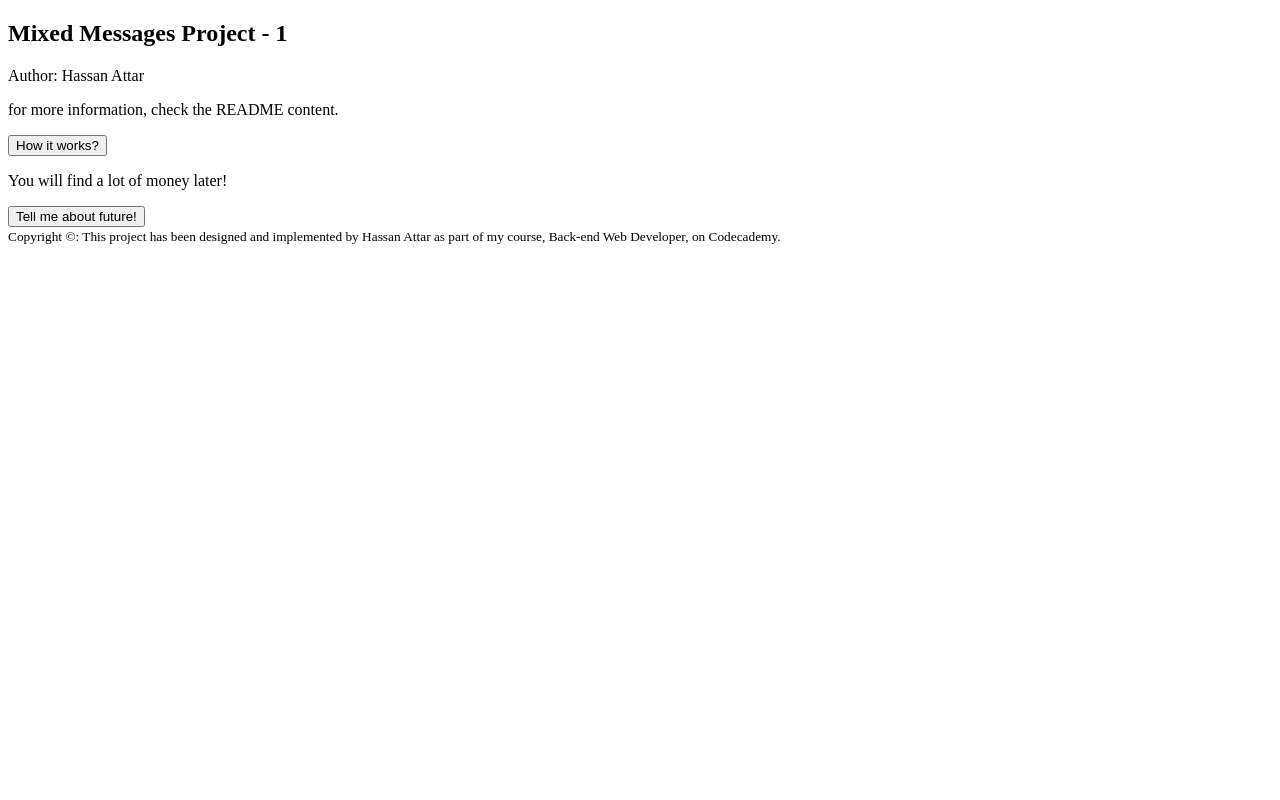
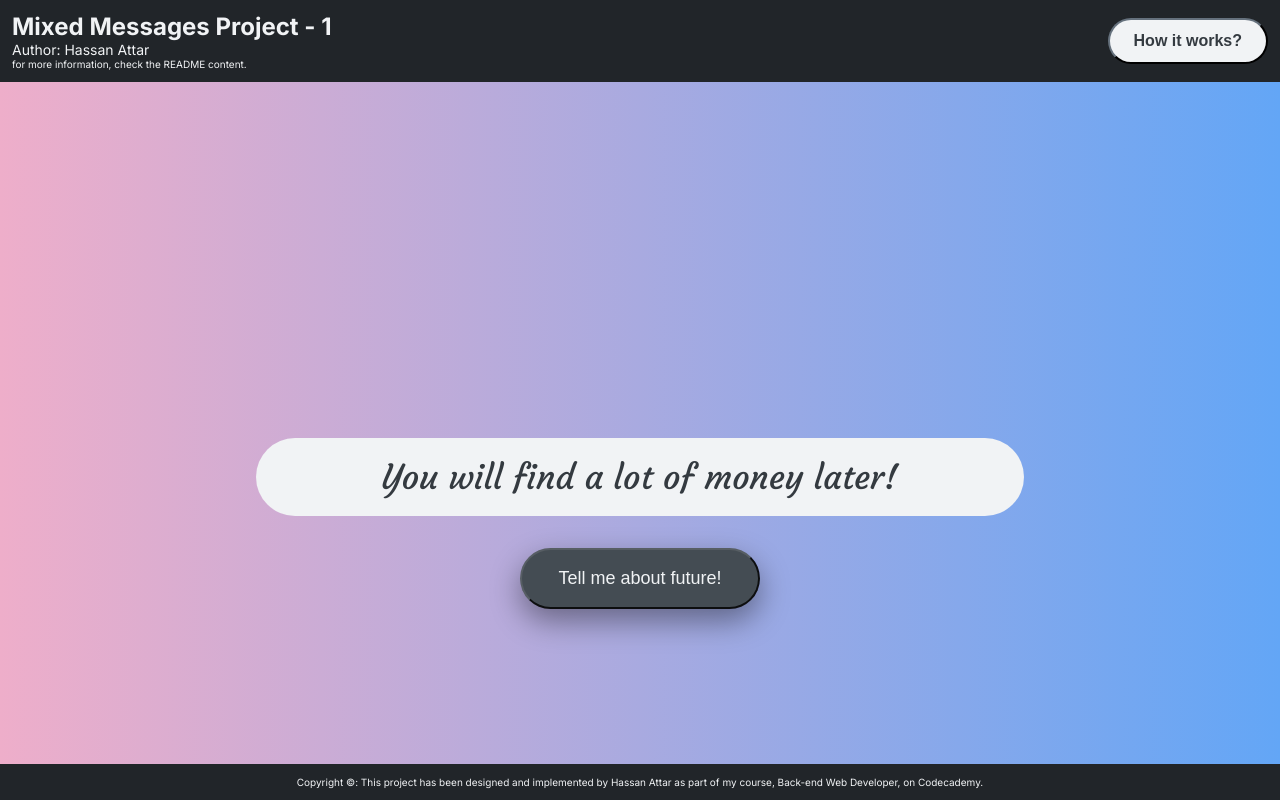
Before and after one commit to hassan-attar/Mixed-Messages-Project, a plain HTML site: page index.html in a window 1280 px wide. Drawn offline with Linux system fonts and the light colour scheme.

Commit message:
Add css and modified HTML

```diff
--- a/index.html
+++ b/index.html
@@ -4,6 +4,13 @@
     <meta charset="UTF-8" />
     <meta http-equiv="X-UA-Compatible" content="IE=edge" />
     <meta name="viewport" content="width=device-width, initial-scale=1.0" />
+    <!-- Insertig google fonts -->
+    <link rel="preconnect" href="https://fonts.googleapis.com" />
+    <link rel="preconnect" href="https://fonts.gstatic.com" crossorigin />
+    <link
+      href="https://fonts.googleapis.com/css2?family=Courgette&family=Inter:wght@400;500;600;700;800&display=swap"
+      rel="stylesheet"
+    />
     <link rel="stylesheet" href="style.css" />
     <script src="script.js" defer></script>
     <title>Mixed Messages Project</title>
@@ -12,8 +19,8 @@
     <header>
       <section class="Intro">
         <h1>Mixed Messages Project - 1</h1>
-        <p>Author: Hassan Attar</p>
-        <p>for more information, check the README content.</p>
+        <p class="author">Author: Hassan Attar</p>
+        <p class="readme">for more information, check the README content.</p>
       </section>
       <button class="explanation">How it works?</button>
     </header>
--- a/style.css
+++ b/style.css
@@ -0,0 +1,113 @@
+* {
+  box-sizing: border-box;
+  margin: 0;
+  padding: 0;
+}
+html {
+  font-size: 62.5%;
+}
+body {
+  font-family: "Inter", sans-serif;
+  color: #343a40;
+  height: 100vh;
+  display: grid;
+  grid-template-columns: 1fr;
+  grid-template-rows: auto 1fr auto;
+}
+
+/* Heading */
+header {
+  background-color: #212529;
+  color: #f1f3f5;
+  display: flex;
+  align-items: center;
+  justify-content: space-between;
+  padding: 1.2rem;
+}
+
+.explanation {
+  background-color: #f1f3f5;
+  padding: 1.2rem 2.4rem;
+  border-radius: 2.4rem;
+  font-size: 1.6rem;
+  font-weight: 600;
+  border-color: #212529;
+  color: #343a40;
+  transition: all 1s;
+}
+
+.explanation:hover {
+  background-color: #363c42;
+  color: #f1f3f5;
+}
+
+h1 {
+  font-size: 2.4rem;
+}
+.author {
+  font-size: 1.4rem;
+}
+.readme {
+  font-size: 1rem;
+}
+
+/* BODY background setting */
+/* background: linear-gradient(0 to 360 deg, rgba(91,255,0,1) 0%, rgba(255,190,51,1) 100%); */
+main {
+  background-image: linear-gradient(
+    90deg,
+    rgba(238, 174, 202, 1) 0%,
+    rgba(99, 166, 246, 1) 100%
+  );
+  display: grid;
+}
+
+/* Message */
+.fortune-teller {
+  margin-top: 20rem;
+  align-self: center;
+  justify-self: center;
+  width: 75%;
+  display: flex;
+  flex-direction: column;
+  align-items: center;
+  justify-content: center;
+  gap: 3.2rem;
+}
+.message-box {
+  background-color: #f1f3f5;
+  color: #343a40;
+  padding: 1.8rem 3.6rem;
+  border-radius: 5.2rem;
+  text-align: center;
+  min-width: 80%;
+}
+.message-text {
+  font-size: 3.4rem;
+  font-family: "Courgette", cursive;
+}
+
+.change-message {
+  background-color: #444c53;
+  color: #f1f3f5;
+  border-color: #575e64;
+  font-size: 1.8rem;
+  padding: 1.8rem 3.6rem;
+  border-radius: 5.2rem;
+  transition: all 1s;
+  box-shadow: 0rem 1.2rem 3rem rgba(0, 0, 0, 0.4);
+}
+.change-message:hover {
+  box-shadow: 0rem 1.2rem 3rem rgba(0, 0, 0, 0.2);
+}
+/* Footer */
+footer {
+  background-color: #212529;
+  color: #f1f3f5;
+  padding: 1.2rem;
+  text-align: center;
+}
+
+small {
+  font-size: 1rem;
+}
```
